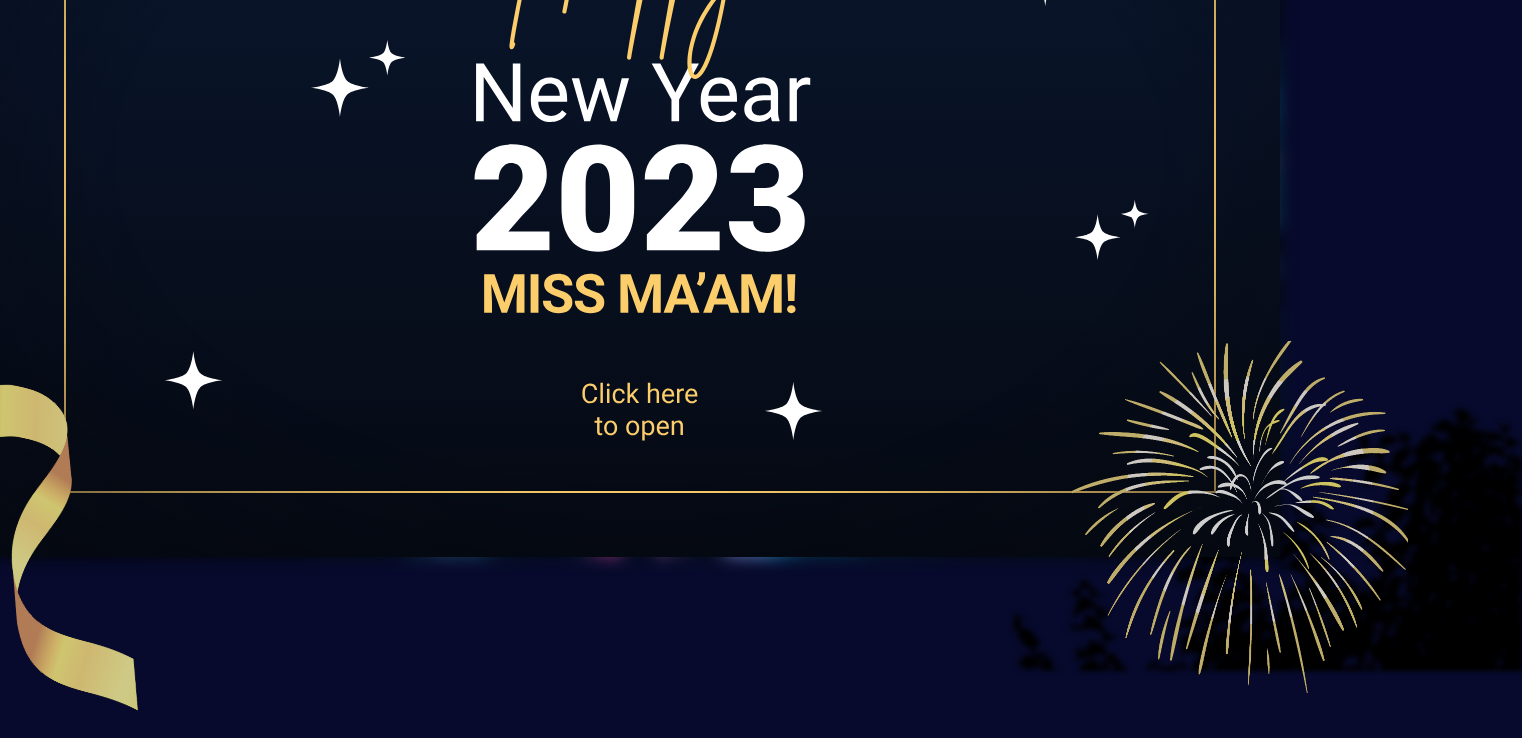
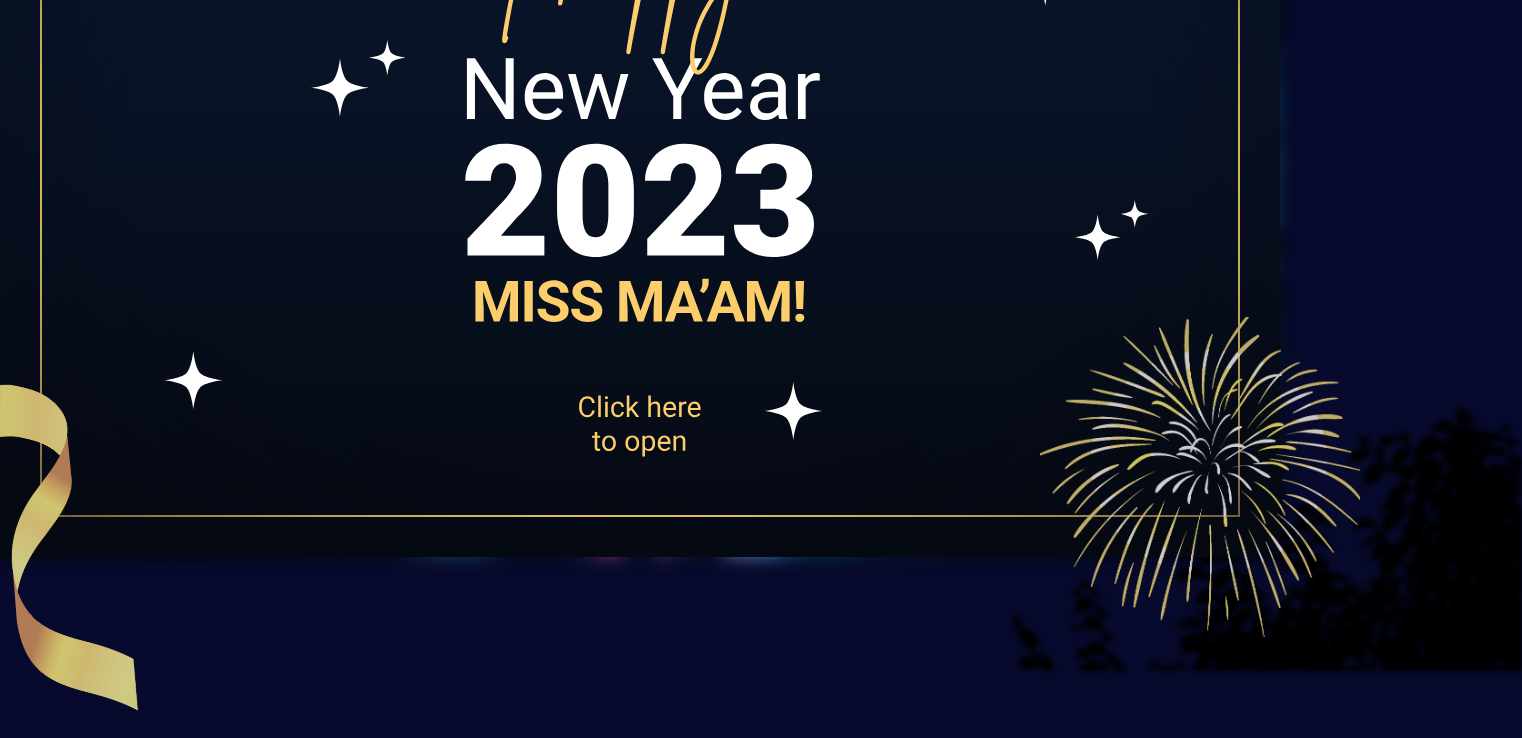
Before and after one commit to Fantasya63/fantasya63-old.github.io, a plain HTML site: page index.html in a window 1280 px wide. Shown: the part 243-981 px from the top of the page, 1522 px wide, since content can reach past the window. After the commit the page ends 800 px from the top, so only its background shows below. Drawn offline with Linux system fonts and the light colour scheme.

Commit message:
fixe_01 of scaling issues

```diff
--- a/forest.css
+++ b/forest.css
@@ -1,5 +1,6 @@
 #forest-1 {
     position: fixed;
+    bottom: 0;
     width: 100%;
     height: 100%;
     background: url('img/forest-1.png');
@@ -9,15 +10,16 @@
 
 #forest-2{
     position: fixed;
-    width: 100%;
-    height: 100%;
+    bottom: 0px;
+    width: 100vw;
+    height: 100vh;
     background: url('img/forest-2.png');
     background-size: cover;
     background-position: center;
 }
 
 #bush-2-1{
-    position: absolute;
+    position: fixed;
     width: 512px;
     height: 277px;
     right: -242px;
@@ -28,9 +30,8 @@
 }
 
 #people {
-    position: absolute;
-    width: 352px;
-    height: 253px;
-    left: 425px;
-    bottom: 0px;
+    position: fixed;
+    height: 25vmin;
+    left: 20vw;
+    bottom: 0;
 }
--- a/index.html
+++ b/index.html
@@ -14,12 +14,15 @@
     </head>
 
     <body>
-      <div class="bg-image"></div>
-      <div id="forest-1"></div>
-      <div id="forest-2"></div>
+      <div style="position: fixed; width: 100%; height: 100%;">
+        <div class="bg-image"></div>
+        <div id="forest-1"></div>
+        <div id="forest-2"></div>
 
-      <div id="bush-2-1"></div>
-      <img src="img/people.png" id="people">
+        <div id="bush-2-1"></div>
+        <img src="img/people.png" id="people">
+      </div>
+
 
       <div onmouseleave="PlayPageTurn()" class="folded-paper" onmouseover="PlayPageTurn()">
         <div class="cardFront">
--- a/start.css
+++ b/start.css
@@ -57,10 +57,12 @@
 }
 
 .s-texts{
-    width: 500px;
+    height: 75vmin;
 }
 
 #click-to-start{
+    position: fixed;
+    box-sizing: border-box;
     display: flex;
     align-items: center;
     justify-content: center;
@@ -82,3 +84,54 @@
     pointer-events: none;
     opacity: 0%;
   }
+
+
+.ribbon{
+    position: absolute;
+    width: 208px;
+    height: 344px;
+  }
+
+  #r1{
+    left: -48px;
+    bottom: -160px;
+    transform: rotate(-47.63deg);
+  }
+
+  #r2{
+    right: -48px;
+    top: -88px;
+    transform: rotate(-56.21deg);
+  }
+
+  .fireworks{
+    position: absolute;
+    width: 40vmin;
+    height: 40vmin;
+  }
+
+  #f1{
+
+    left: -10vmin;
+    top: -10vmin;
+
+  }
+  #f2{
+    right: -10vmin;
+    bottom: -10vmin;
+  }
+
+  .frame{
+    position: fixed;
+    box-sizing: border-box;
+    padding: 5vmin;
+    width: 100%;
+    height: 100%;
+  }
+
+  .frame-line{
+    box-sizing: border-box;
+    width: 100%;
+    height: 100%;
+    border: 2px solid #FBCD6B;
+  }
--- a/style.css
+++ b/style.css
@@ -37,8 +37,8 @@ label{
 
 .fireworks{
   position: absolute;
-  width: 336px;
-  height: 352px;
+  width: 25vw;
+  height: 25vw;
 }
 
 #f1{
@@ -55,7 +55,7 @@ label{
 .frame{
   position: fixed;
   box-sizing: border-box;
-  padding: 4rem;
+  padding: 5vh;
   width: 100%;
   height: 100%;
 }
```
